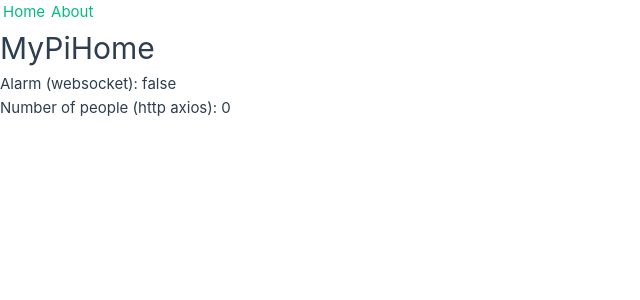
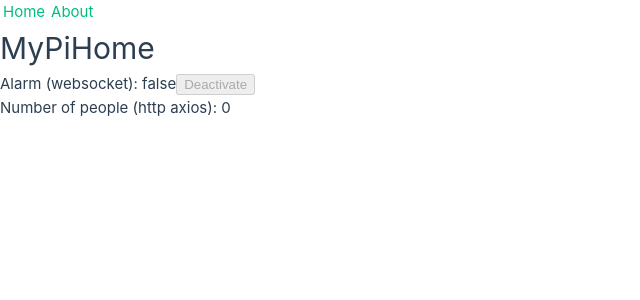
Before and after one commit to magley/my-pi-home, a Vue app in the folder frontend/mypihome/: page / in a window 1280 px wide. Shown: the top 300 px of the page, without its empty margins (0-640 px from the left). Built offline with nearby package versions, Linux system fonts and the light colour scheme; no server answers.

Commit message:
feat(front): Blink red when alarm is active, add button for disabling alarm

```diff
--- a/frontend/mypihome/src/views/HomeView.vue
+++ b/frontend/mypihome/src/views/HomeView.vue
@@ -36,11 +36,15 @@ onMounted(() => {
     axiosInstance.get("/state").then((res) => {
         numOfPeople.value = res.data.number_of_people;
     });
-})
+});
 
 onUnmounted(() => {
     socket.close();
-})
+});
+
+const turnOffAlarm = () => {
+    axiosInstance.post("/alarm", {"alarm": false});
+}
 
 </script>
 
@@ -52,9 +56,24 @@ onUnmounted(() => {
 
 <div>
     <p>
-        Alarm (websocket): {{ isAlarm }}
+        Alarm (websocket): <span :class="{alarm: isAlarm}">{{ isAlarm }}</span>
+        <button :disabled="!isAlarm" @click="turnOffAlarm">Deactivate</button>
+
         <br/>
         Number of people (http axios): {{ numOfPeople }}
     </p>
 </div>
 </template>
+
+<style>
+.alarm {
+    background-color: red;
+    font-weight: bolder;
+    animation: blink 0.5s infinite;
+}
+
+@keyframes blink {
+  from { color: white; }
+  to { color: black; }
+}
+</style>
```
Also changed, not shown: 1 other file (tests, documents, lock files or other folders).
